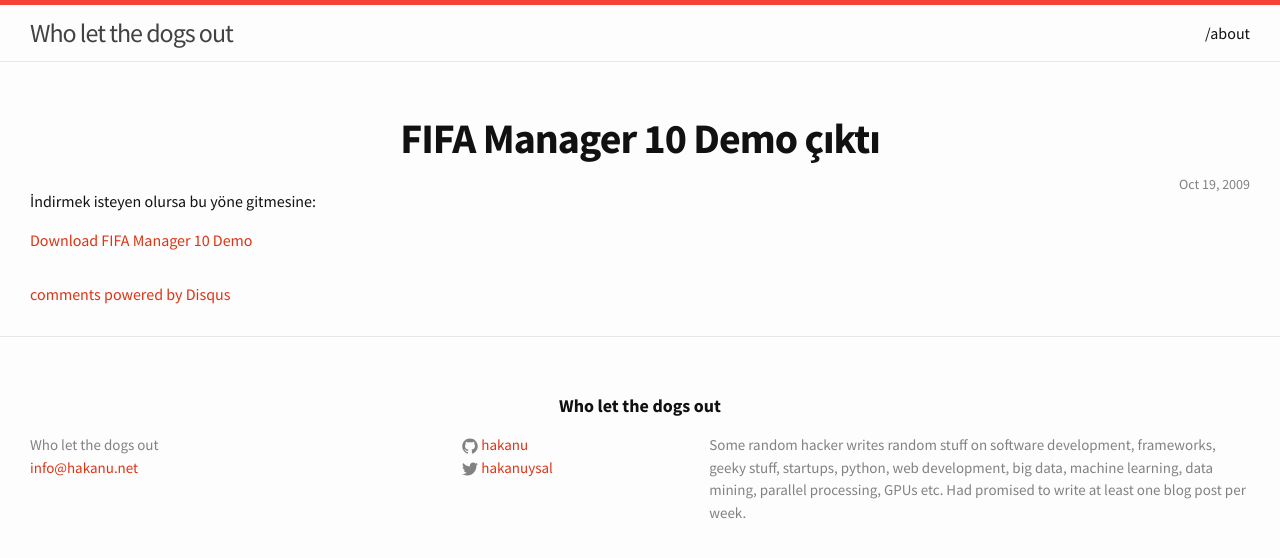
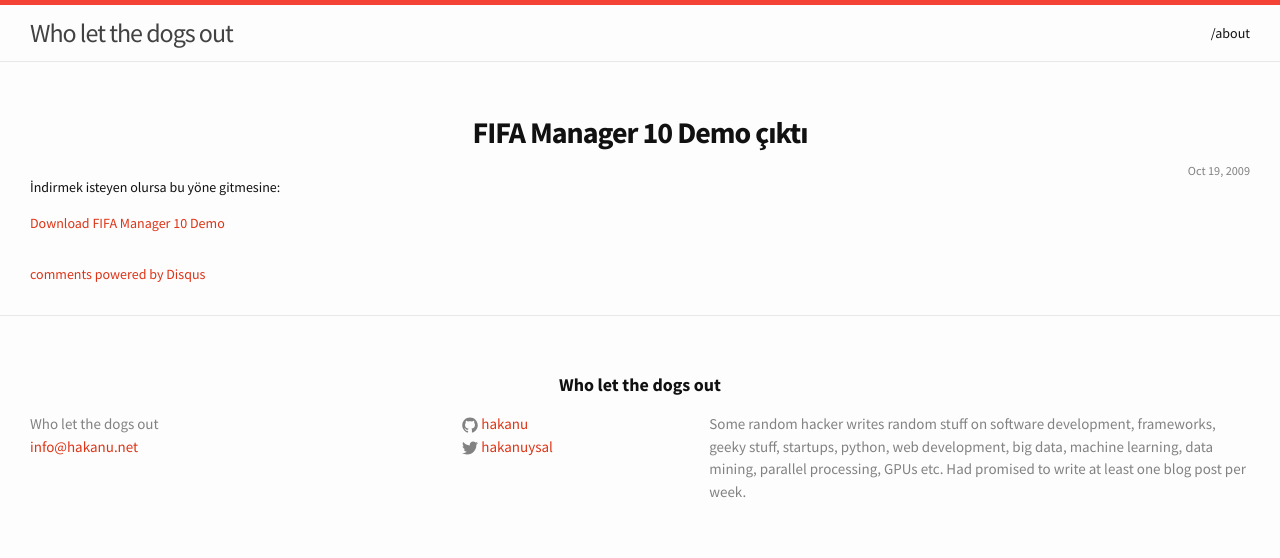
Before and after one commit to hakanu/blog, a Jekyll site: the page built from _posts/2009-10-19-fifa-manager-10-demo-cikti.markdown, in a window 1280 px wide. Shown: the top 558 px of the page. Built offline with Jekyll 4.4.1, drawn with Linux system fonts in a browser that asks for light colours.

Commit message:
Update post title size

```diff
--- a/_sass/_layout.scss
+++ b/_sass/_layout.scss
@@ -211,13 +211,13 @@
 }
 
 .post-title {
-    font-size: 42px;
+    font-size: 30px;
     letter-spacing: -1px;
     line-height: 1;
     text-align: center;
 
     @include media-query($on-laptop) {
-        font-size: 36px;
+        font-size: 30px;
     }
 }
 
--- a/css/main.scss
+++ b/css/main.scss
@@ -8,7 +8,7 @@
 // Our variables
 $base-font-family: 'Source Sans Pro', Helvetica, Arial, sans-serif;
 // $base-font-family: 'Merriweather', serif;
-$base-font-size:   16px;
+$base-font-size:   14px;
 $small-font-size:  $base-font-size * 0.875;
 $base-line-height: 1.5;
 
```
